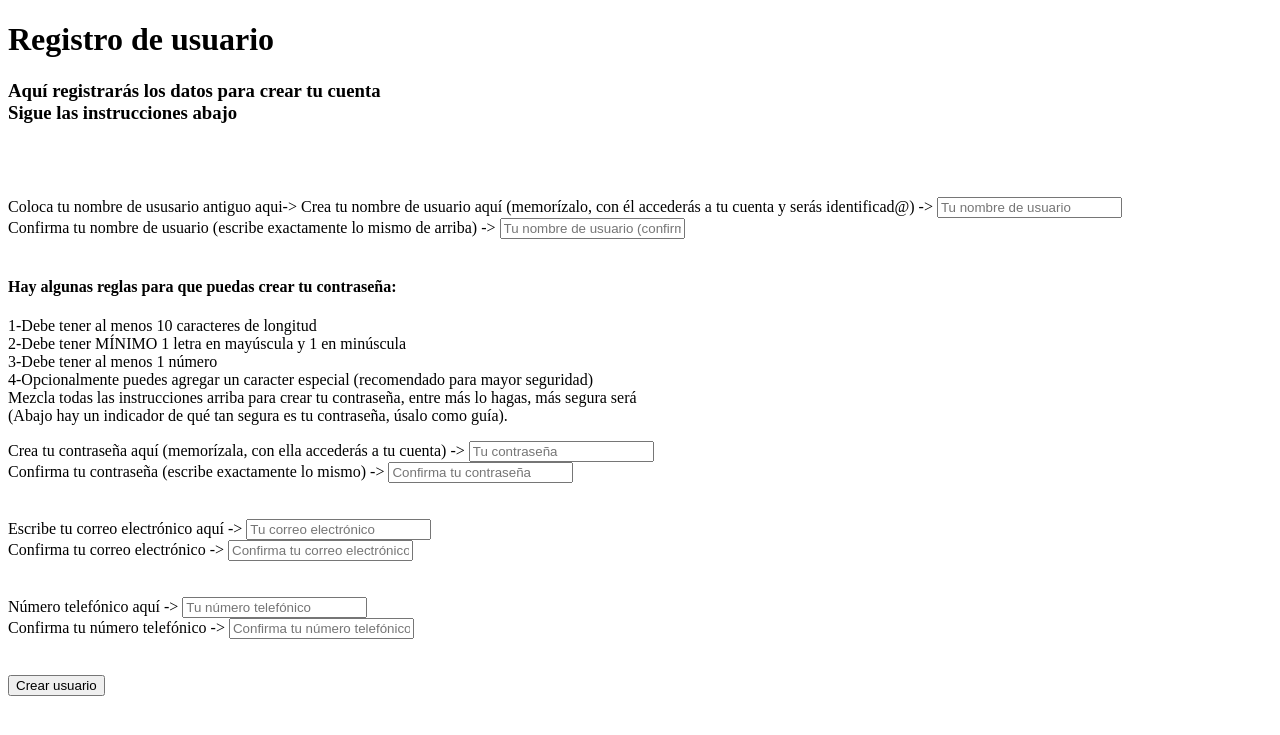
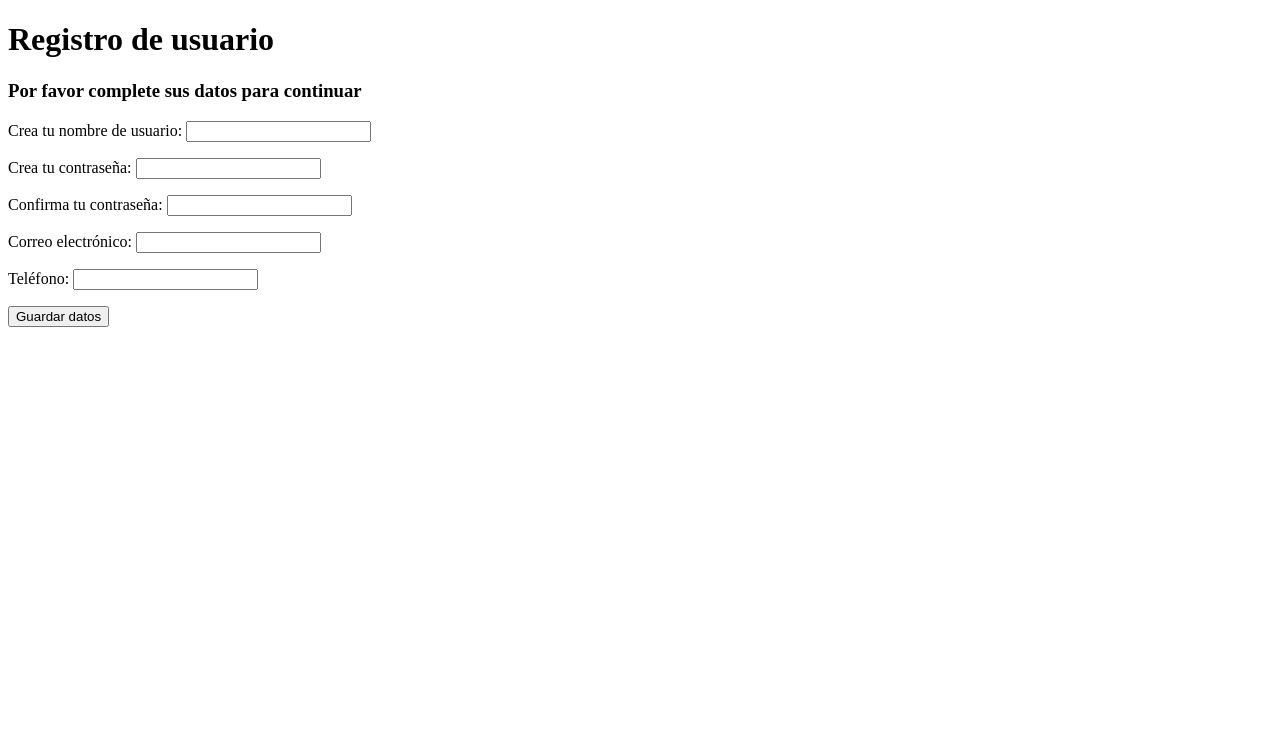
Before and after one commit to Vision1470/Integrador-Desarrollo-de-Software, a Django app: page /primer-ingreso/ in a window 1280 px wide. Shown: the top 735 px of the page. Run offline with Django 5.2, Linux system fonts and the light colour scheme.

```diff
--- a/login/templates/login/Primer_ingreso.html
+++ b/login/templates/login/Primer_ingreso.html
@@ -2,64 +2,50 @@
 <html lang="en">
 <head>
     <meta charset="UTF-8">
-    <title>Registro de Usuario</title>
+    <title>Primer ingreso</title>
 </head>
+<body>
+    {% if messages %}
+    <div class="messages">
+        {% for message in messages %}
+            <div class="message {% if message.tags %}{{ message.tags }}{% endif %}">
+                {{ message }}
+            </div>
+        {% endfor %}
+    </div>
+    {% endif %}
 
-<body>
     <h1>Registro de usuario</h1>
-    <h3>Aquí registrarás los datos para crear tu cuenta<br>Sigue las instrucciones abajo</h3>
+    <h3>Por favor complete sus datos para continuar</h3>
 
-    <br><br><br>
-
-    <form action="{% url 'login:login' %}" method="POST">
+    <form method="POST">
         {% csrf_token %}
-        <!-- Usuario -->
-        <label for="usuario_nuevo">Coloca tu nombre de ususario antiguo aqui-></label>
-        <label for="usuario_nuevo">Crea tu nombre de usuario aquí (memorízalo, con él accederás a tu cuenta y serás identificad@) -></label>
-        <input required id="usuario_nuevo" name="usuario" placeholder="Tu nombre de usuario">
-        <br>
-        <label for="usuario_confirmar">Confirma tu nombre de usuario (escribe exactamente lo mismo de arriba) -></label>
-        <input required id="usuario_confirmar" name="usuario_confirmar" placeholder="Tu nombre de usuario (confirmar)">
-        <br>
-        <br>
-
-        <h4>Hay algunas reglas para que puedas crear tu contraseña:</h4>
         <p>
-            1-Debe tener al menos 10 caracteres de longitud<br>
-            2-Debe tener MÍNIMO 1 letra en mayúscula y 1 en minúscula<br>
-            3-Debe tener al menos 1 número<br>
-            4-Opcionalmente puedes agregar un caracter especial (recomendado para mayor seguridad)
-            <br>
-            Mezcla todas las instrucciones arriba para crear tu contraseña, entre más lo hagas, más segura será<br>
-            (Abajo hay un indicador de qué tan segura es tu contraseña, úsalo como guía).
+            <label for="usuario">Crea tu nombre de usuario:</label>
+            <input type="text" id="usuario" name="usuario" required>
         </p>
 
-        <!-- Contraseña -->
-        <label for="password_nuevo">Crea tu contraseña aquí (memorízala, con ella accederás a tu cuenta) -></label>
-        <input required type="password" id="password_nuevo" name="password" placeholder="Tu contraseña">
-        <br>
-        <label for="password_confirmar">Confirma tu contraseña (escribe exactamente lo mismo) -></label>
-        <input required type="password" id="password_confirmar" name="password_confirmar" placeholder="Confirma tu contraseña">
-        <br><br><br>
+        <p>
+            <label for="contraseña">Crea tu contraseña:</label>
+            <input type="password" id="contraseña" name="contraseña" required>
+        </p>
 
-        <!-- Correo -->
-        <label for="correo_nuevo">Escribe tu correo electrónico aquí -></label>
-        <input required type="email" id="correo_nuevo" name="correo" placeholder="Tu correo electrónico">
-        <br>
-        <label for="correo_confirmar">Confirma tu correo electrónico -></label>
-        <input required type="email" id="correo_confirmar" name="correo_confirmar" placeholder="Confirma tu correo electrónico">
-        <br><br><br>
+        <p>
+            <label for="contraseña_confirmar">Confirma tu contraseña:</label>
+            <input type="password" id="contraseña_confirmar" name="contraseña_confirmar" required>
+        </p>
 
-        <!-- Teléfono -->
-        <label for="telefono_nuevo">Número telefónico aquí -></label>
-        <input required type="tel" id="telefono_nuevo" name="telefono" placeholder="Tu número telefónico">
-        <br>
-        <label for="telefono_confirmar">Confirma tu número telefónico -></label>
-        <input required type="tel" id="telefono_confirmar" name="telefono_confirmar" placeholder="Confirma tu número telefónico">
-        <br><br><br>
+        <p>
+            <label for="correo">Correo electrónico:</label>
+            <input type="email" id="correo" name="correo" required>
+        </p>
 
-        <button type="submit">Crear usuario</button>
+        <p>
+            <label for="telefono">Teléfono:</label>
+            <input type="tel" id="telefono" name="telefono" required>
+        </p>
+
+        <button type="submit">Guardar datos</button>
     </form>
-
 </body>
 </html>
--- a/login/views.py
+++ b/login/views.py
@@ -6,28 +6,41 @@ from .models import Usuarios
 
 def login_view(request):
     if request.method == 'POST':
-        usuario = request.POST.get('usuario')
-        contraseña = request.POST.get('contraseña')
-        user = authenticate(username=usuario, password=contraseña)
+        usuario = request.POST.get('usuario', '').strip()
+        contraseña = request.POST.get('contraseña', '')
 
-        if user is not None:
-            # Verificar si es primer ingreso
-            if user.primerIngreso:
+        # Validaciones previas...
+
+        try:
+            user_exists = Usuarios.objects.filter(username=usuario).exists()
+            if not user_exists:
+                messages.error(request, 'El usuario ingresado no existe')
+                return render(request, 'login/login.html')
+
+            user = authenticate(username=usuario, password=contraseña)
+            if user is not None:
+                if user.primerIngreso:
+                    login(request, user)
+                    return redirect('login:primer_ingreso')
+
                 login(request, user)
-                return redirect('login:primer_ingreso')
+                # Redirección según tipo de usuario
+                if user.tipoUsuario == 'JP':
+                    return redirect('jefa:menu_jefa')  # Cambiado
+                elif user.tipoUsuario == 'EN':
+                    return redirect('enfermeria:pacientes_enfermeria')
+                elif user.tipoUsuario == 'DR':
+                    return redirect('doctor:pacientes_doctor')  # Cambiado
+                elif user.tipoUsuario == 'CO':
+                    # Podemos omitir esta parte por ahora
+                    pass
+            else:
+                messages.error(request, 'La contraseña ingresada es incorrecta')
+                return render(request, 'login/login.html')
 
-            login(request, user)
-            # Redirección según tipo de usuario
-            if user.tipoUsuario == 'JP':
-                return redirect('jefa_piso:dashboard')
-            elif user.tipoUsuario == 'EN':
-                return redirect('enfermeria:pacientes_enfermeria')
-            elif user.tipoUsuario == 'DR':
-                return redirect('doctor:dashboard')
-            elif user.tipoUsuario == 'CO':
-                return redirect('cocina:dashboard')
-        else:
-            messages.error(request, 'Usuario o contraseña incorrectos')
+        except Exception as e:
+            messages.error(request, 'Ocurrió un error al intentar iniciar sesión')
+            return render(request, 'login/login.html')
 
     return render(request, 'login/login.html')
 
```
Also changed, not shown: db.sqlite3.
